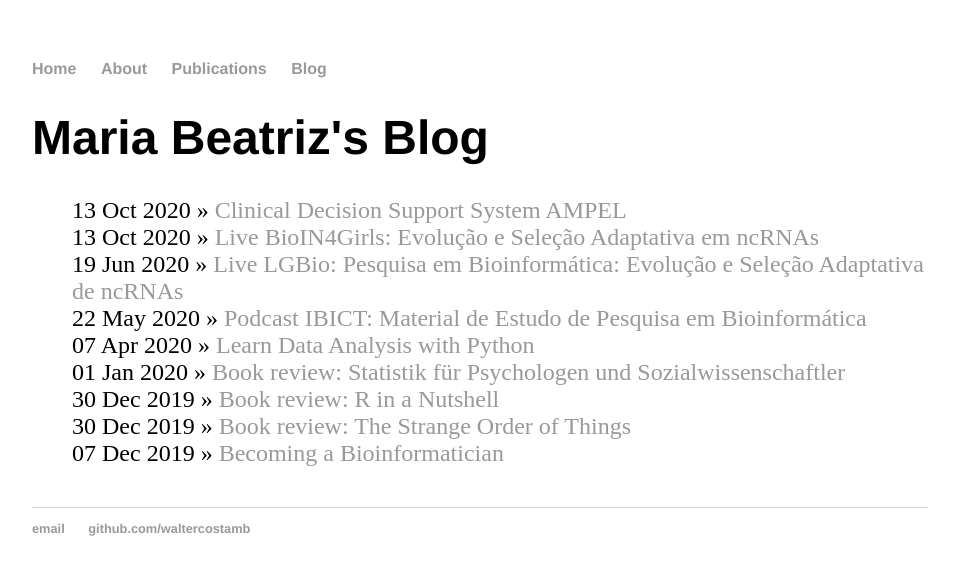
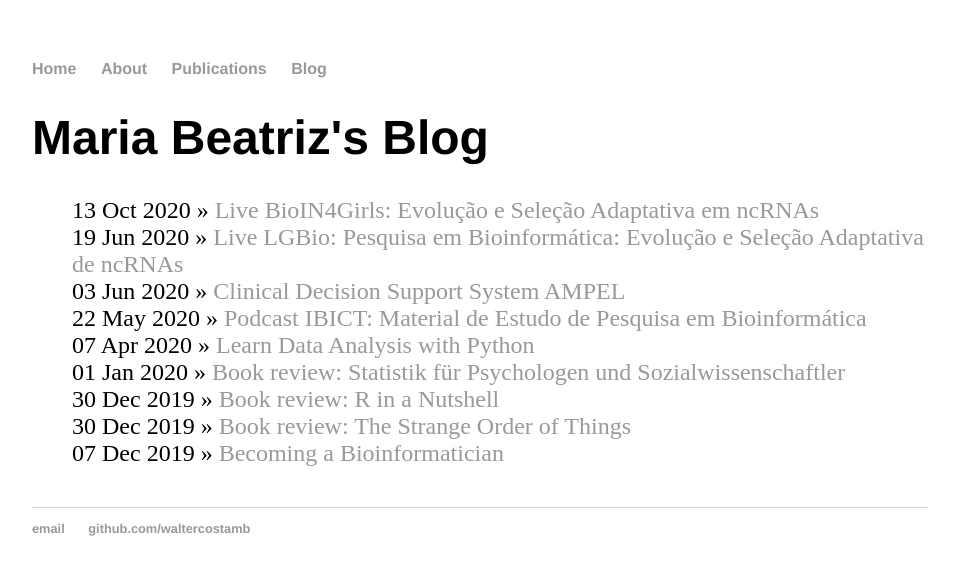
Before and after one commit to waltercostamb/waltercostamb.github.io, a Jekyll site: the page built from blog/index.html, in a window 1280 px wide. Shown: the top 575 px of the page, without its empty margins (160-1119 px from the left). Built offline with Jekyll 4.4.1, drawn with Linux system fonts in a browser that asks for light colours.

Commit message:
Update 2021-06-03-Ampel.md

```diff
--- a/_posts/2021-06-03-Ampel.md
+++ b/_posts/2021-06-03-Ampel.md
@@ -1,7 +1,7 @@
 ---
 layout: post
 title: "Clinical Decision Support System AMPEL"
-date: 2020-10-13
+date: 2020-06-03
 ---
 
 The University of Leipzig Medical Center is a very large institution, with 6,000 employees, in which
```
